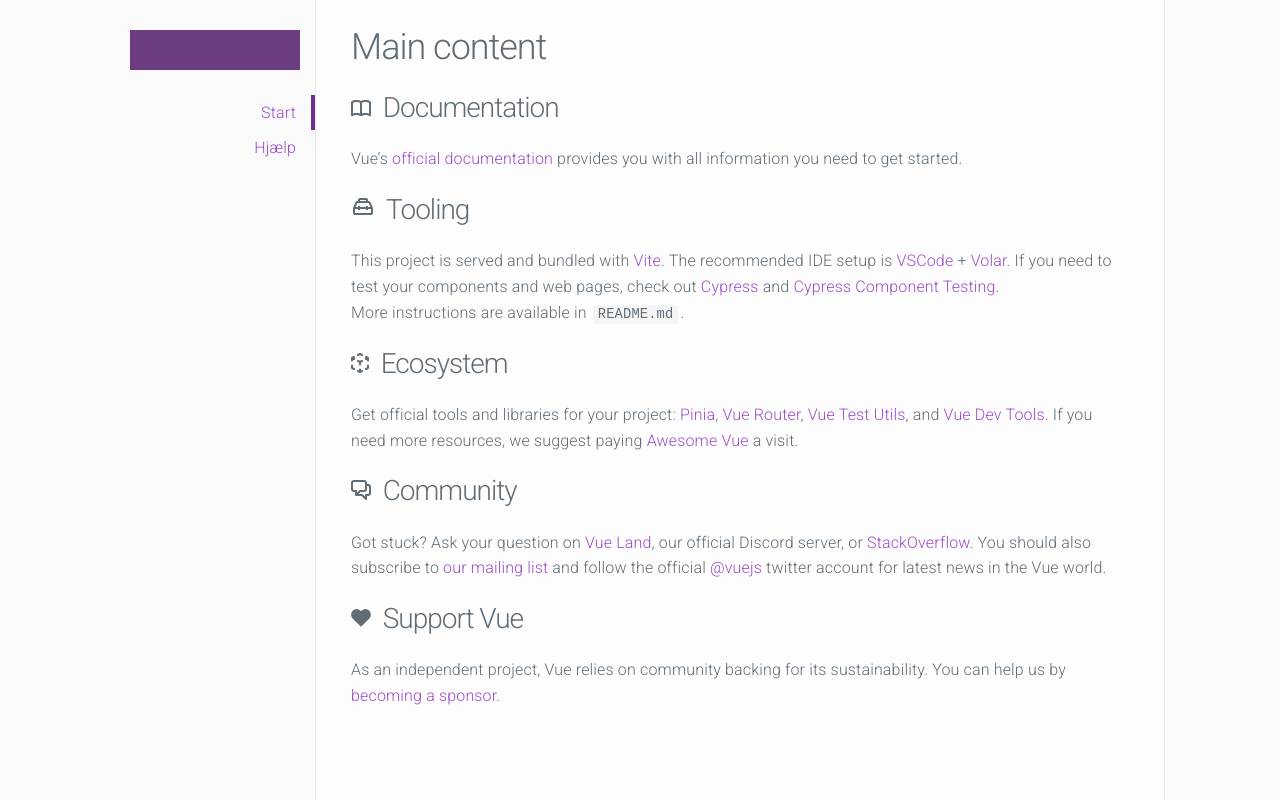
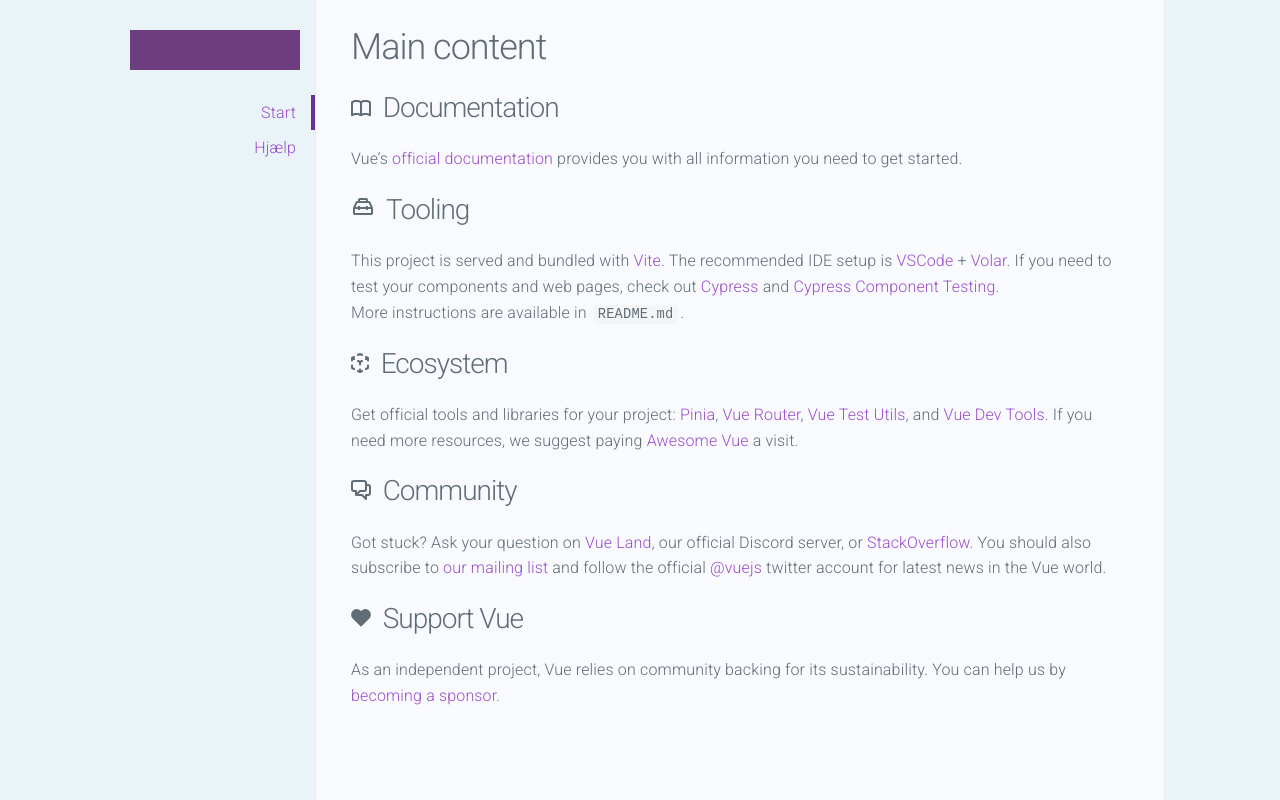
Before and after one commit to Randers-Kommune-Digitalisering/node-red-vue-template, a Vue app in the folder vue/: page / in a window 1280 px wide. Built offline with nearby package versions, Linux system fonts and the light colour scheme; grey boxes are pictures that could not be loaded.

Commit message:
Slight color changes to backgrounds Unified CSS spacing before brackets

```diff
--- a/vue/src/assets/main.css
+++ b/vue/src/assets/main.css
@@ -10,7 +10,7 @@
 
 body
 {
-    background-color: rgb(250, 250, 250);
+    background-color: rgb(234, 243, 247);
     height: 100vh;
 }
 main
--- a/vue/src/components/Content.vue
+++ b/vue/src/components/Content.vue
@@ -18,7 +18,7 @@
 
 .content
 {
-    background-color: rgb(253, 253, 253);
+    background-color: rgb(248, 250, 253);
 
     border-left: 1px solid rgb(235, 235, 235);
     border-right: 1px solid rgb(235, 235, 235);
--- a/vue/src/components/Header.vue
+++ b/vue/src/components/Header.vue
@@ -5,7 +5,8 @@
 </template>
 
 <style scoped>
-.header {
+.header
+{
     width: 100vw;
     border-bottom: 1px solid rgb(230, 230, 230);
     background-color: rgb(250, 250, 250);
--- a/vue/src/components/Sidebar.vue
+++ b/vue/src/components/Sidebar.vue
@@ -12,9 +12,8 @@
 </template>
 
 <style scoped>
-.sidebar {
-    background-color: rgb(250, 250, 250);
-
+.sidebar
+{
     display: flex;
     flex-direction: column;
     align-items: flex-end;
@@ -22,7 +21,8 @@
     padding-top: 25px;
 }
 
-.sidebar a {
+.sidebar a
+{
     padding-right: 15px;
     border-right: 4px solid #ffffff00;
     line-height: 35px;
--- a/vue/src/components/Status.vue
+++ b/vue/src/components/Status.vue
@@ -36,12 +36,14 @@ fetch('/api/status')
 </template>
 
 <style scoped>
-.wrapper {
+.wrapper
+{
     display: flex;
     flex-wrap: wrap;
     padding-top: 5px;
 }
-.wrapper > * {
+.wrapper > *
+{
     gap: 20px;
 }
 
```
